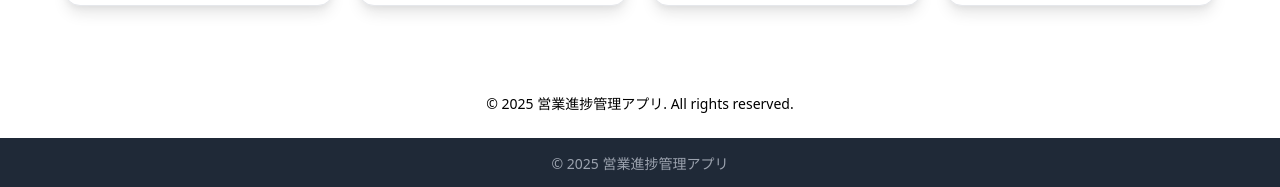
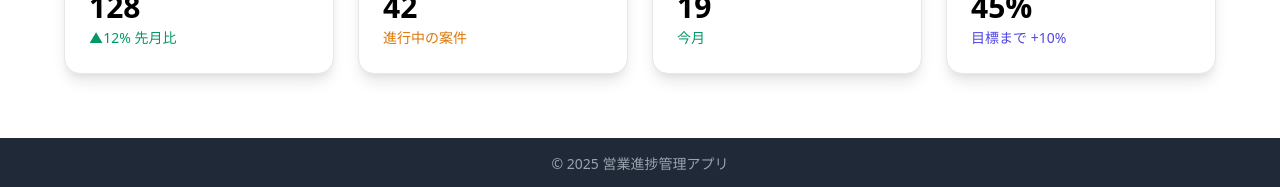
Before and after one commit to ryo0818/reactSpring, a React (Vite) app in the folder frontend/: page / in a window 1280 px wide. Shown: the part 718-905 px from the top of the page. Built offline with nearby package versions, Linux system fonts and the light colour scheme; no server answers.

Commit message:
無駄フッター削除

```diff
--- a/frontend/pages/Home.jsx
+++ b/frontend/pages/Home.jsx
@@ -50,11 +50,6 @@ export default function Home() {
           </div>
         </div>
       </section>
-
-      {/* フッター */}
-      <footer className="py-6 text-center text-slate-500 text-sm">
-        © 2025 営業進捗管理アプリ. All rights reserved.
-      </footer>
     </div>
   );
 }
```
